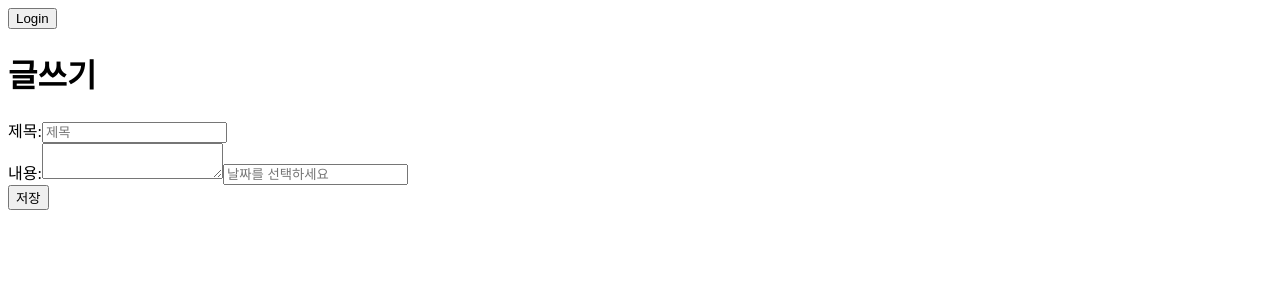
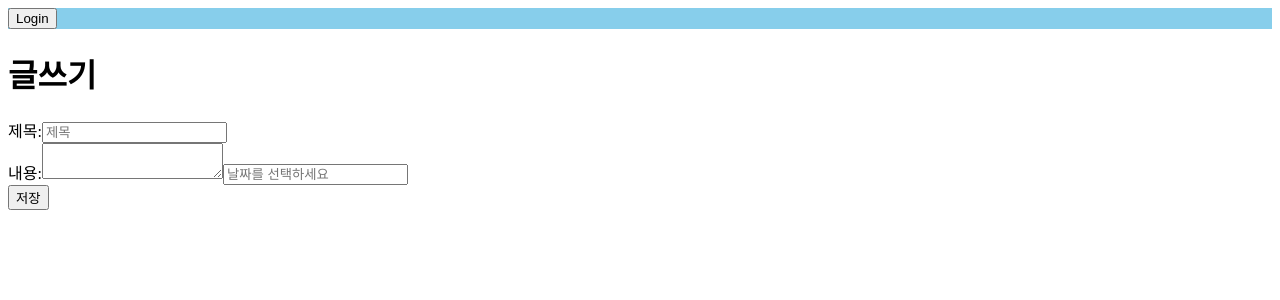
Before and after one commit to hheeju98/diary, a React (Create React App) app: page /new in a window 1280 px wide. Shown: the top 300 px of the page. Built offline with nearby package versions, Linux system fonts and the light colour scheme; no server answers.

Commit message:
Navbar 스타일링 진행중

```diff
--- a/src/App.js
+++ b/src/App.js
@@ -1,4 +1,4 @@
-import Navbar from "./Navbar";
+import Navbar from "./components/Navbar";
 import Home from "./pages/Home";
 
 export default function App() {
--- a/src/components/Input.js
+++ b/src/components/Input.js
@@ -1,6 +1,6 @@
 import React, { useState } from "react";
 import { useNavigate } from "react-router-dom";
-import Navbar from "../Navbar";
+import Navbar from "./Navbar";
 import { v4 as uuidv4 } from "uuid";
 import DatePicker from "react-datepicker";
 import "react-datepicker/dist/react-datepicker.css";
--- /dev/null
+++ b/src/components/Navbar.css
@@ -0,0 +1,9 @@
+.profile_img {
+  border-radius: 50%;
+  width: 50px;
+  height: 50px;
+}
+
+.navbar_header {
+  background-color: skyblue;
+}
--- a/src/Navbar.js
+++ b/src/components/Navbar.js
@@ -1,6 +1,7 @@
 import React, { useState, useEffect } from "react";
-import { login, logout, onUserStateChange } from "./api/firebase";
-import User from "./components/User";
+import { login, logout, onUserStateChange } from "../api/firebase";
+import User from "./User";
+import "./Navbar.css";
 
 export default function Navbar() {
   const [user, setUser] = useState();
@@ -10,7 +11,7 @@ export default function Navbar() {
   }, []);
 
   return (
-    <header>
+    <header className="navbar_header">
       {user && <User user={user} />}
       {!user && <button onClick={login}>Login</button>}
       {user && <button onClick={logout}>Logout</button>}
--- a/src/components/User.js
+++ b/src/components/User.js
@@ -1,9 +1,10 @@
 import React from "react";
+import "./Navbar.css";
 
 export default function User({ user: { photoURL, displayName } }) {
   return (
     <div>
-      <img src={photoURL} alt={displayName} />
+      <img src={photoURL} alt={displayName} className="profile_img" />
       <span>{displayName}</span>
     </div>
   );
--- a/src/pages/Edit.js
+++ b/src/pages/Edit.js
@@ -1,6 +1,6 @@
 import React, { useState, useEffect } from "react";
 import { useParams, useNavigate } from "react-router-dom";
-import Navbar from "../Navbar";
+import Navbar from "../components/Navbar";
 
 export default function Edit() {
   const { id } = useParams();
```
